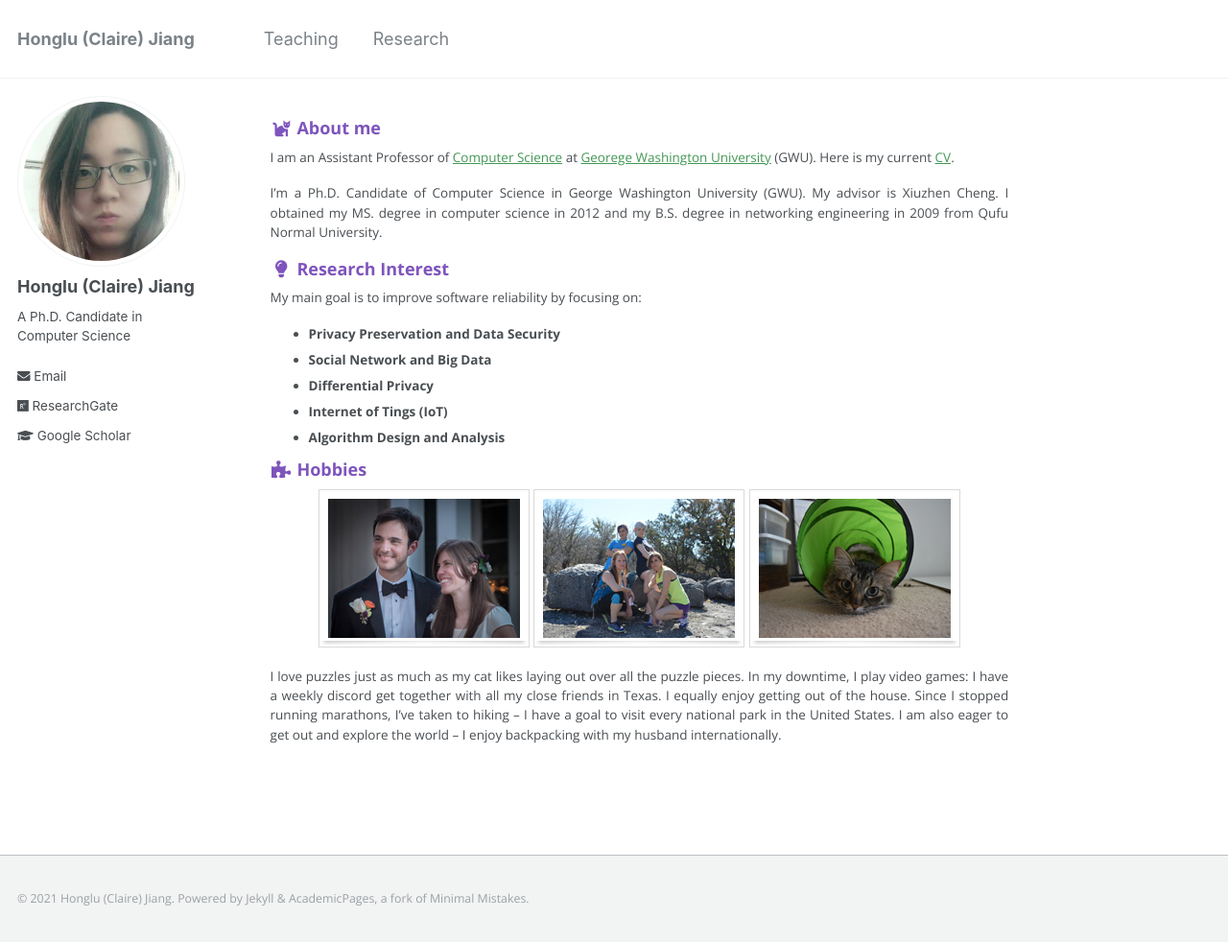
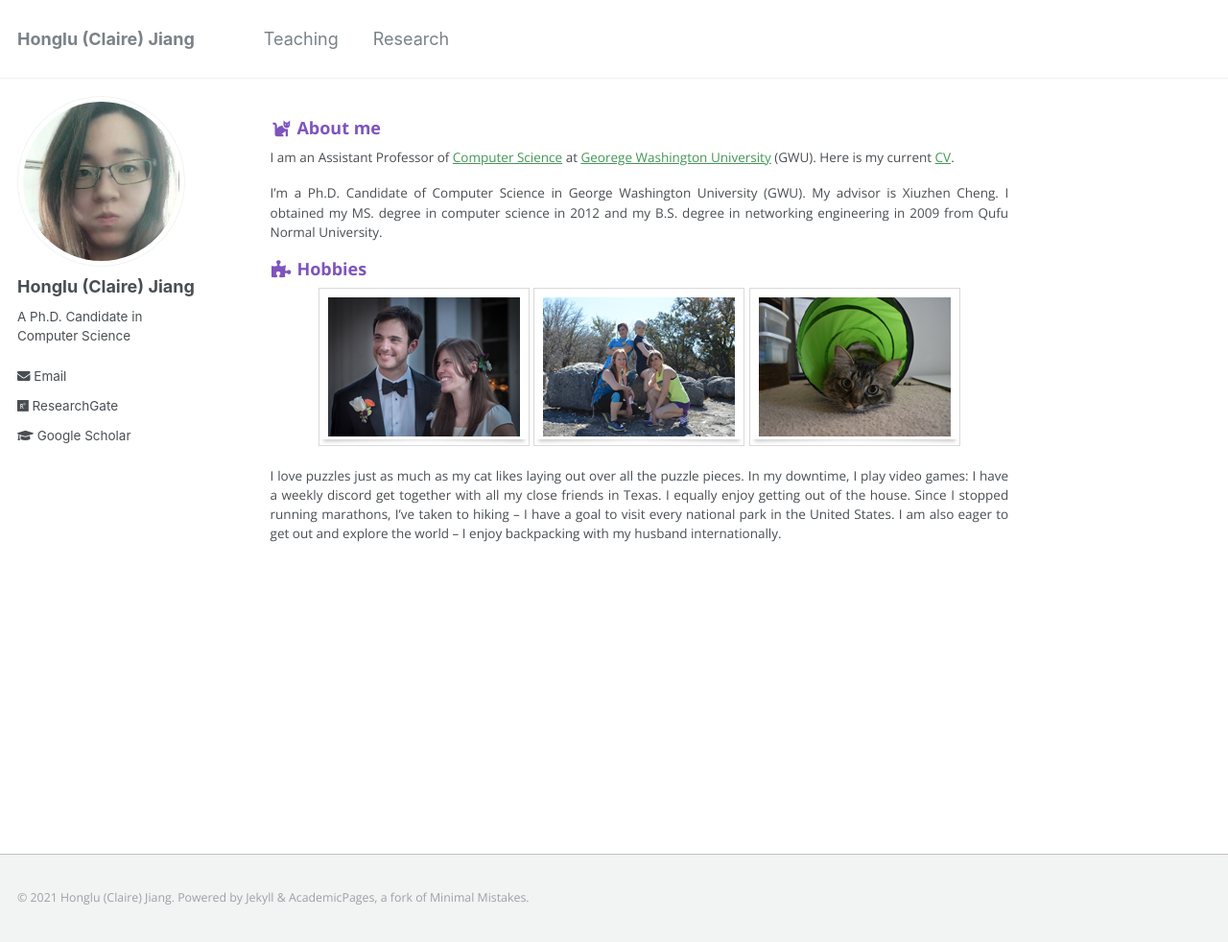
Before and after one commit to hljiang0720/hljiang.github.io, a Jekyll site: the page built from _pages/about.md, in a window 1280 px wide and 982 px high. Shown: the whole window at 96% size. Built offline with Jekyll 4.4.1, drawn with Linux system fonts in a browser that asks for light colours.

Commit message:
commit md;

```diff
--- a/_pages/about.md
+++ b/_pages/about.md
@@ -13,14 +13,6 @@ I am an Assistant Professor of [Computer Science](https://www.uta.edu/academics/
 
 I’m a Ph.D. Candidate of Computer Science in George Washington University (GWU). My advisor is Xiuzhen Cheng. I obtained my MS. degree in computer science in 2012 and my B.S. degree in networking engineering in 2009 from Qufu Normal University.
 
-### <i class="fa fa-fw fa-lightbulb" aria-hidden="true"></i> Research Interest
-My main goal is to improve software reliability by focusing on:
-  * **Privacy Preservation and Data Security**
-  * **Social Network and Big Data**
-  * **Differential Privacy**
-  * **Internet of Tings (IoT)**
-  * **Algorithm Design and Analysis**
-
 <h3><i class="fa fa-fw fa-puzzle-piece" aria-hidden="true"></i> Hobbies</h3>
 
  <center><img src="images/a.png" alt=""> <img src="images/b.jpg" alt=""> <img src="images/c.JPG" alt=""></center>
```
Also changed, not shown: _pages/research.md (+8 -1 lines).
